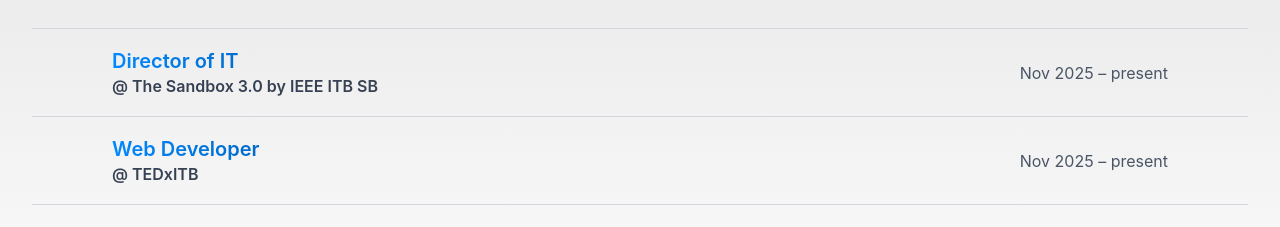
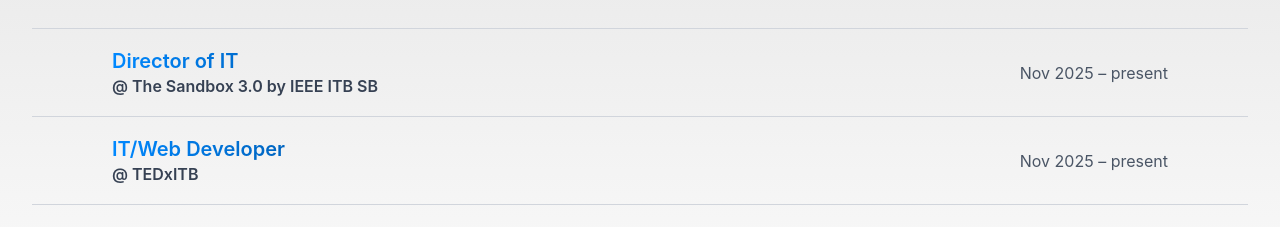
Before and after one commit to ethj0r/ethjor-app, a Next.js app: page / in a window 1280 px wide. Shown: the part 860-1087 px from the top of the page. Built offline with nearby package versions, Linux system fonts and the light colour scheme; a web font is replaced by a local one.

Commit message:
fix: experience data

```diff
--- a/app/data/experiences.ts
+++ b/app/data/experiences.ts
@@ -17,7 +17,7 @@
   },
   {
     id: "2",
-    title: "Web Developer",
+    title: "IT/Web Developer",
     organization: "TEDxITB",
     startDate: "2025-11",
     endDate: "present",
```
